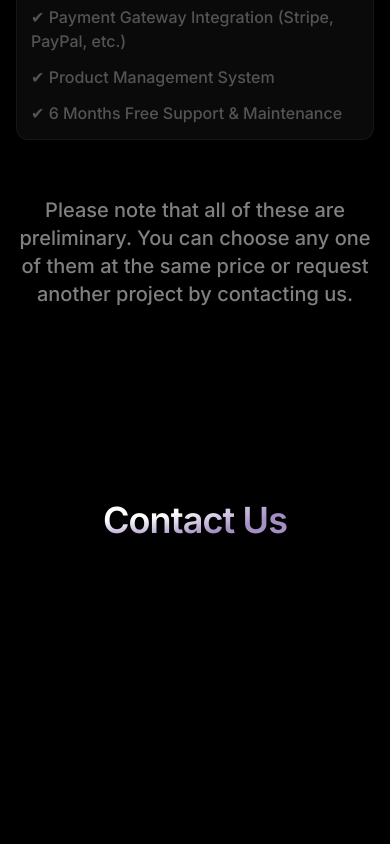
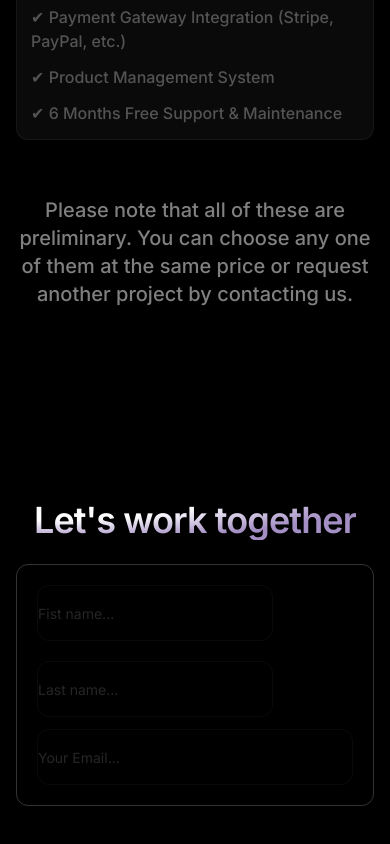
Before and after one commit to SaadAnna/Codew.v.1, a Next.js app: page / in a window 390 px wide. Shown: the part 6209-7053 px from the top of the page. Before the commit the page ends 6845 px from the top, so only its background shows below. Built offline with nearby package versions, Linux system fonts and the light colour scheme.

Commit message:
Add some edit in the contact page

```diff
--- a/app/sections/Contact.tsx
+++ b/app/sections/Contact.tsx
@@ -1,14 +1,36 @@
 export const Contact = () => {
-    return (
-        <section className="py-24" id="contact">
-       <div className="px-4  lg:max-w-4xl max-w-4xl mx-auto flex flex-col items-center overflow-hidden relative [mask-image:linear-gradient(to_right,transparent,black_20%,black_80%,transparent)]">
-       <h1 className="text-4xl md:text-[45px] mx-auto md:leading-none max-w-2xl font-semibold tracking-tight bg-white bg-[radial-gradient(100%_100%_at_top_left,white,white,rgb(74,32,138,.5))] text-transparent bg-clip-text text-center">
-Contact Us
- </h1>
-       </div>
-        </section>
+  return (
+    <section className="py-24" id="contact">
+      <div className="px-4  lg:max-w-4xl max-w-4xl mx-auto flex flex-col items-center overflow-hidden relative">
+        <h1 className="text-4xl md:text-[45px] mx-auto md:leading-none max-w-2xl font-semibold tracking-tight bg-white bg-[radial-gradient(100%_100%_at_top_left,white,white,rgb(74,32,138,.5))] text-transparent bg-clip-text text-center">
+          Let&apos;s work together{" "}
+        </h1>
 
-    )
+        <div className="mt-6 gap-3 mx-auto flex flex-col p-5 border border-white/20 rounded-xl ">
+          <div className="flex gap-5 flex-wrap items-center">
+            <input
+              type="text"
+              required
+              className="w-auto h-14 border border-white/4 rounded-xl placeholder:text-white/15 placeholder:text-sm"
+              placeholder="Fist name..."
+            />
+            <input
+              type="text"
+              required
+              className="w-auto h-14 border border-white/4 rounded-xl placeholder:text-white/15 placeholder:text-sm"
+              placeholder="Last name..."
+            />
+          </div>
+          <input
+            type="email"
+            required
+            className="w-auto h-14 border border-white/4 rounded-xl placeholder:text-white/15 placeholder:text-sm"
+            placeholder="Your Email..."
+          />
+        </div>
+      </div>
+    </section>
+  );
 };
 
 export default Contact;
```
